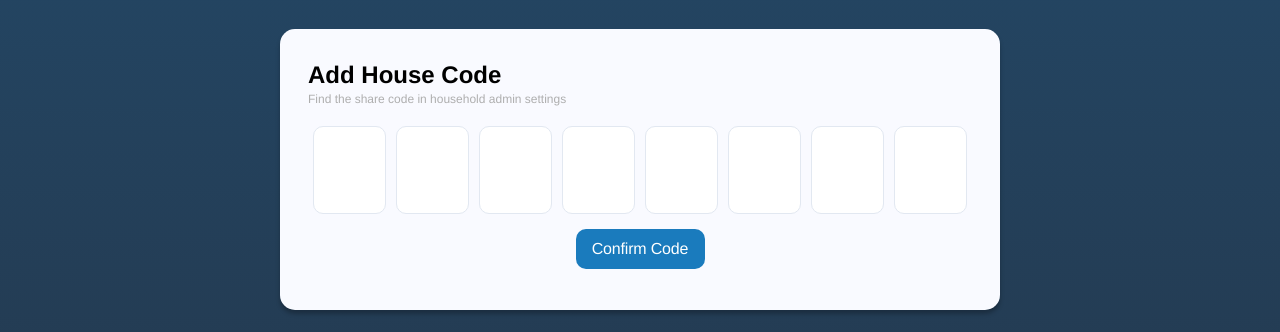
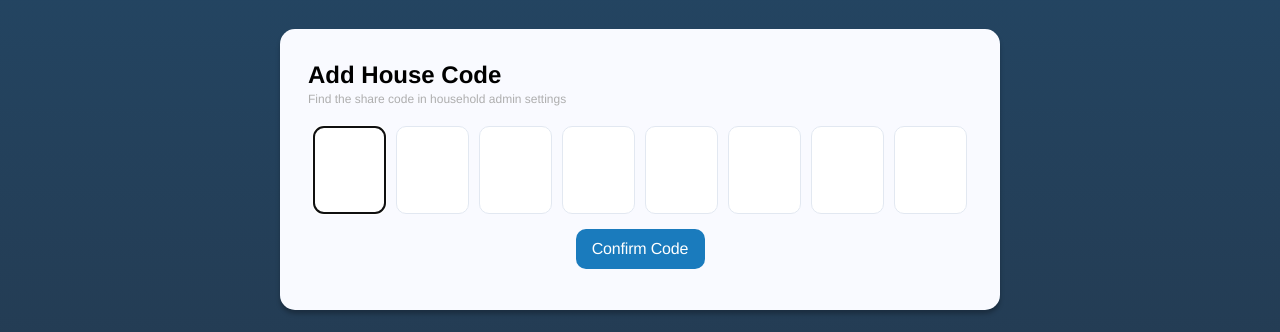
Before and after one commit to akirafeng2/everyday_rewards_finance_tool, a React (Vite) app in the folder src/frontend/: page /Household/Join in a window 1280 px wide. Shown: the part 363-695 px from the top of the page. Built offline with nearby package versions, Linux system fonts and the light colour scheme.

Commit message:
user fill in boxes, no backspace

```diff
--- a/src/frontend/src/pages/Household/HouseholdJoin.tsx
+++ b/src/frontend/src/pages/Household/HouseholdJoin.tsx
@@ -1,31 +1,55 @@
 import "./houeshold.css";
+import { useState, useEffect} from "react";
 import { Link } from "react-router-dom";
-import Emoji from "./components/emoji";
 
 const HouseholdJoin = () => {
+  const [tileNumber, setTileNumber] = useState(0);
+
+  const findFocus = () => {
+    document.getElementById(tileNumber.toString())!.focus()
+  };
+
+  const handleTileChange = (e: React.ChangeEvent<HTMLInputElement>) => {
+    console.log(tileNumber)
+    if (tileNumber < 7) {
+        setTileNumber(previousState => previousState + 1)
+    }
+  }
+
+  useEffect(() => {
+    findFocus()
+  }, [tileNumber])
 
   const inputTiles = () => {
-    let inputTiles = []
-    for (let i=0; i<8; i++) {
-        inputTiles.push(<input className="inputTiles" type="text" key={i} maxLength={1}></input>)
+    let inputTiles = [];
+    for (let i = 0; i < 8; i++) {
+      inputTiles.push(
+        <input className="inputTiles" key={i} type="text" id={i.toString()} maxLength={1} onFocus={findFocus} onInput={handleTileChange}></input>
+      );
     }
     return inputTiles;
-  }
+  };
 
   return (
     <main className="household">
       <div className="title">Join a Household</div>
-        <div className="whiteBox">
-
-          <form>
+      <div className="whiteBox">
+        <form>
           <div className="subTitle">Add House Code</div>
-            <div className="subText">Find the share code in household admin settings</div>
-            {inputTiles()}
-            <br/>
-            <div className="centrediv"><input type="submit"value="Confirm Code" className="button"></input></div>
-
-          </form>
-        </div>
+          <div className="subText">
+            Find the share code in household admin settings
+          </div>
+          {inputTiles()}
+          <br />
+          <div className="centrediv">
+            <input
+              type="submit"
+              value="Confirm Code"
+              className="button"
+            ></input>
+          </div>
+        </form>
+      </div>
     </main>
   );
 };
```
